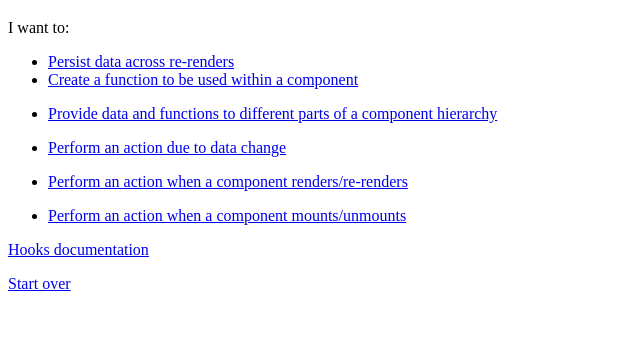
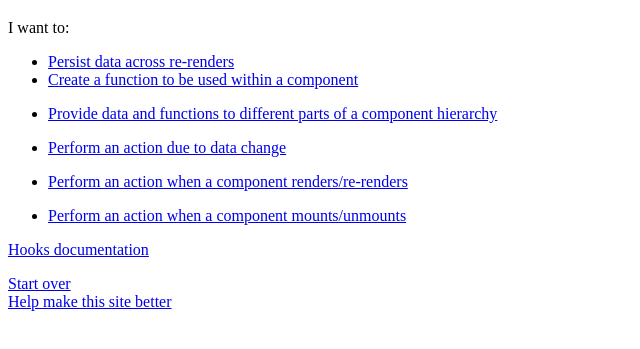
Before and after one commit to gsong/whichhook.dev, a Gatsby site: page / in a window 1280 px wide. Shown: the part 61-410 px from the top of the page, without its empty margins (0-640 px from the left). Built offline with nearby package versions, Linux system fonts and the light colour scheme; Gatsby itself is replaced by a stand-in of ours.

Commit message:
Add a quick link to GitHub project

```diff
--- a/src/layouts/index.js
+++ b/src/layouts/index.js
@@ -6,6 +6,10 @@ export default ({ children }) => (
     <main>{children}</main>
     <footer>
       <Link to="/">Start over</Link>
+      <br />
+      <a href="https://github.com/gsong/whichhook.dev">
+        Help make this site better
+      </a>
     </footer>
   </>
 );
```
